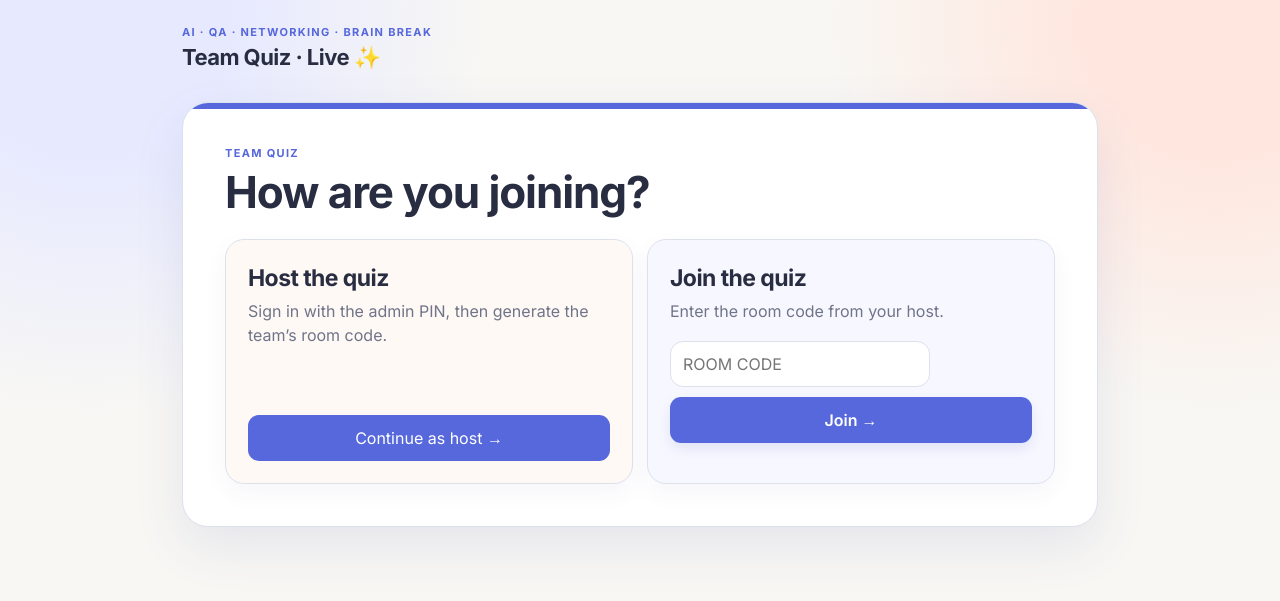
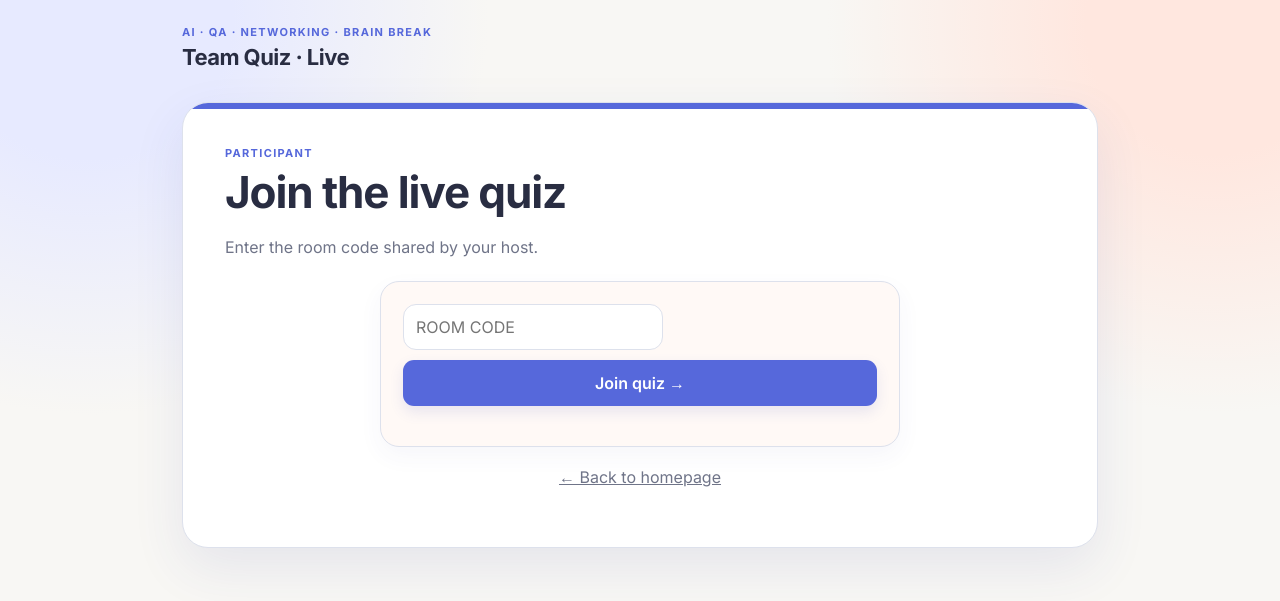
Before and after one commit to KritikaTri/ai-team-quiz, a website: page live.html in a window 1280 px wide. Drawn offline with Linux system fonts and the light colour scheme.

Commit message:
Make host and join flows return to one homepage

```diff
--- a/live.html
+++ b/live.html
@@ -45,7 +45,7 @@ button{border-radius:11px;background:var(--blue);font-weight:600;box-shadow:0 6p
 </style>
 </head>
 <body>
-<header><div><div class="tag">AI · QA · networking · brain break</div><div class="brand">Team Quiz · Live ✨</div></div></header>
+<header><a href="/" style="color:inherit;text-decoration:none"><div class="tag">AI · QA · networking · brain break</div><div class="brand">Team Quiz · Live</div></a></header>
 <main class="wrap"><section id="screen" class="panel"><p class="muted">Connecting to the quiz…</p></section></main>
 <script>
 const params=new URLSearchParams(location.search),role=params.get('role'),roomId=params.get('room'),preferredRound=params.get('round'),voterId=localStorage.getItem('teamQuizVoter')||`voter-${Date.now()}-${Math.random().toString(36).slice(2)}`;localStorage.setItem('teamQuizVoter',voterId);
@@ -57,7 +57,7 @@ function normalized(s){return String(s||'').trim().toLowerCase().replace(/\s+/g,
 function startPolling(){pollState();if(stateTimer)clearInterval(stateTimer);stateTimer=setInterval(pollState,650);if(tickTimer)clearInterval(tickTimer);tickTimer=setInterval(updateCountdown,200)}
 async function begin(){if(role==='host'){try{const status=await api('/api/admin/status');if(!status.authenticated){location.replace(`/admin.html?next=${encodeURIComponent(location.pathname+location.search)}`);return}}catch{location.replace('/admin.html');return}if(roomId){room=roomId;hostToken=localStorage.getItem(hostTokenKey(room))||sessionStorage.getItem(hostTokenKey(room))||'';renderHost();startPolling();return}renderHostSetup();return}if(roomId){room=roomId.toUpperCase();renderParticipant();startPolling();return}renderJoinScreen()}
 function hostEntryUrl(){const local=/^(localhost|127\.0\.0\.1)$/.test(location.hostname),privateNetwork=/^(10\.|192\.168\.|172\.(1[6-9]|2\d|3[01])\.)/.test(location.hostname);if(!local&&privateNetwork)return `http://localhost:${location.port||'8787'}/ai-quiz.html?host=1`;return `${location.origin}/ai-quiz.html?host=1`}
-function renderJoinScreen(){screen.innerHTML=`<div class="tag">Team quiz</div><h1>How are you joining?</h1><div class="rolegrid"><section class="rolecard"><h2>Host the quiz</h2><p>Sign in with the admin PIN, then generate the team’s room code.</p><a href="https://ai-team-quiz.onrender.com/host" style="display:block;padding:11px 16px;background:#5668db;color:white;border-radius:11px">Continue as host →</a></section><section class="rolecard"><h2>Join the quiz</h2><p>Enter the room code from your host.</p><form style="width:100%" onsubmit="event.preventDefault();joinRoom()"><input id="roomCode" class="field" maxlength="12" autocomplete="off" placeholder="ROOM CODE"><button style="width:100%;margin-top:10px" type="submit">Join →</button></form><p id="joinError" class="error"></p></section></div>`}
+function renderJoinScreen(){screen.innerHTML=`<div class="tag">Participant</div><h1>Join the live quiz</h1><p class="muted">Enter the room code shared by your host.</p><div class="rolegrid single"><section class="rolecard"><form style="width:100%" onsubmit="event.preventDefault();joinRoom()"><input id="roomCode" class="field" maxlength="12" autocomplete="off" placeholder="ROOM CODE"><button style="width:100%;margin-top:10px" type="submit">Join quiz →</button></form><p id="joinError" class="error"></p></section></div><p class="center" style="margin-top:18px"><a class="muted" href="/">← Back to homepage</a></p>`}
 function joinRoom(){const code=String(document.getElementById('roomCode')?.value||'').trim().toUpperCase().replace(/[^A-Z0-9]/g,'');if(!code){document.getElementById('joinError').textContent='Enter the room code.';return}location.href=`live.html?room=${encodeURIComponent(code)}`}
 function renderHostSetup(){qs=JSON.parse(localStorage.getItem('aiQaQuiz45')||'[]');screen.innerHTML=`<div class="tag">Host setup</div><h1>Host a live quiz</h1><p class="muted">Create one room code for the whole team. The quiz will begin from Round 1.</p><div class="stepnote"><b>1</b><span>Generate a room code.</span><b>2</b><span>Ask teammates to open this quiz site and enter that code.</span><b>3</b><span>Start the quiz when everyone is in.</span></div>${qs.length?`<button style="width:100%;margin-top:8px" onclick="createRoom()">Generate a room code</button>`:'<p class="warning">No saved quiz is available in this browser. Return to the question editor, then choose “Host a live team quiz.”</p><p><a href="/ai-quiz.html#home">Open question editor</a></p>'}<p id="hostError" class="error"></p>`}
 async function createRoom(){try{qs=JSON.parse(localStorage.getItem('aiQaQuiz45')||'[]');const result=await api('/api/room/create',{questions:qs});room=result.roomId;hostToken=result.hostToken;localStorage.setItem(hostTokenKey(room),hostToken);history.replaceState({},'',`live.html?role=host&room=${room}`);renderHost();startPolling()}catch(e){document.getElementById('hostError').textContent=e.message}}
@@ -73,7 +73,7 @@ function drawHost(s){
  const roomCodeBlock=screen.querySelector(':scope > .center'),shareBox=screen.querySelector(':scope > .joinbox');
  if(s.stage==='lobby'){
   roomCodeBlock?.classList.remove('hidden');shareBox?.classList.remove('hidden');
-  el.innerHTML=`<div class="center"><p class="muted">Once everyone has joined, start the quiz.</p><button onclick="startQuiz()">Start the fun →</button></div>`;return
+  el.innerHTML=`<div class="center"><p class="muted">Once everyone has joined, start the quiz.</p><div class="row" style="justify-content:center"><a class="muted" href="/">← Back to homepage</a><button onclick="startQuiz()">Start the fun →</button></div></div>`;return
  }
  roomCodeBlock?.classList.add('hidden');shareBox?.classList.add('hidden');
  const canPrevious=s.stage==='round-complete'||s.stage==='quiz-complete'?s.roundCount>0:s.questionNumber>1;
```
